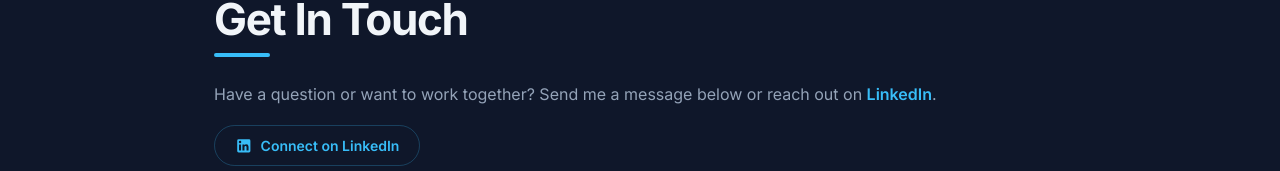
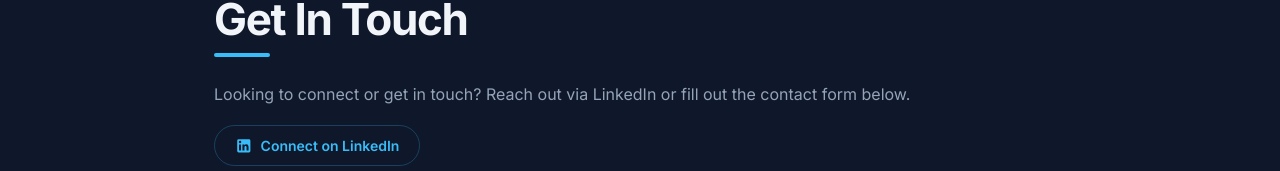
Before and after one commit to alsheikhhusam/PortfolioProject, a Next.js app in the folder my-portfolio/: page /contact in a window 1280 px wide. Shown: the part 154-325 px from the top of the page. Built offline with nearby package versions, Linux system fonts and the light colour scheme.

Commit message:
wording change

```diff
--- a/my-portfolio/pages/api/contact.js
+++ b/my-portfolio/pages/api/contact.js
@@ -55,7 +55,7 @@
                 <h2>New Portfolio Contact</h2>
                 <p><strong>From:</strong> ${name} &lt;${email}&gt;</p>
                 <p><strong>Message:</strong></p>
-                <p>${message.replace(/\n/g, '<br>')}</p>
+                <p>${message.replaceAll('\n', '<br>')}</p>
             `
         };
 
--- a/my-portfolio/pages/contact.js
+++ b/my-portfolio/pages/contact.js
@@ -86,17 +86,7 @@
         <Typography variant="h1" sx={{ mb: 1 }}>Get In Touch</Typography>
         <Box sx={{ width: 56, height: 4, backgroundColor: 'primary.main', borderRadius: 2, mb: 3 }} />
         <Typography variant="body1" color="text.secondary" sx={{ mb: 2 }}>
-          Have a question or want to work together? Send me a message below or reach out on{' '}
-          <Link
-            href="https://www.linkedin.com/in/husam-alsheikh/"
-            target="_blank"
-            rel="noopener noreferrer"
-            underline="hover"
-            sx={{ color: 'primary.main', fontWeight: 600 }}
-          >
-            LinkedIn
-          </Link>
-          .
+          Looking to connect or get in touch? Reach out via LinkedIn or fill out the contact form below.
         </Typography>
 
         {/* LinkedIn quick link */}
```
